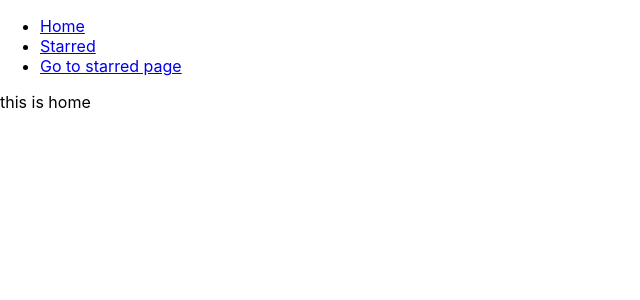
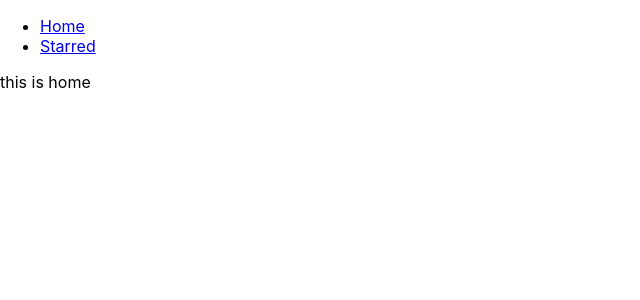
Before and after one commit to sohaganorkar/box-office, a React (Create React App) app: page / in a window 1280 px wide. Shown: the top 300 px of the page, without its empty margins (0-640 px from the left). Built offline with nearby package versions, Linux system fonts and the light colour scheme.

Commit message:
updated navbar

```diff
--- a/src/components/Navs.js
+++ b/src/components/Navs.js
@@ -15,9 +15,6 @@ const Navs = () => {
             <Link to={item.to}>{item.text}</Link>
           </li>
         ))}
-        <li>
-          <Link to="/starred">Go to starred page</Link>
-        </li>
       </ul>
     </div>
   );
```
